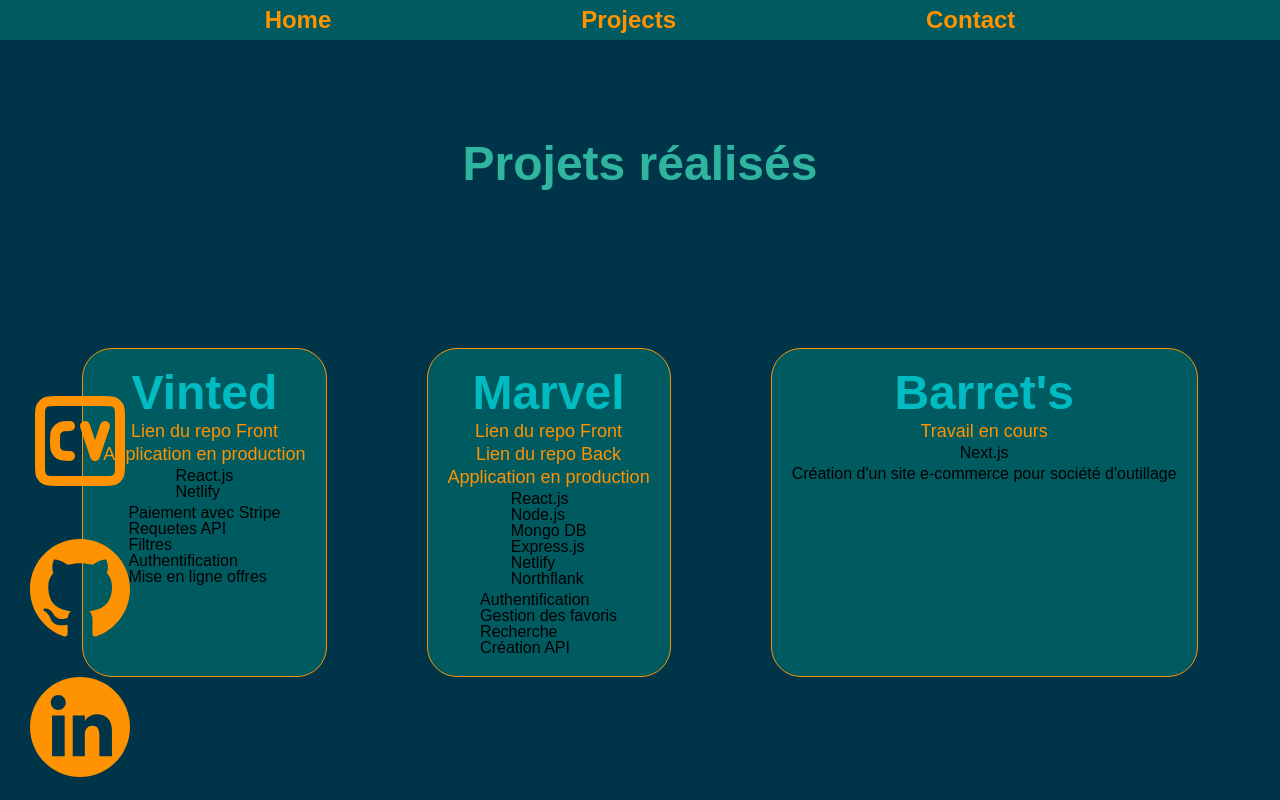
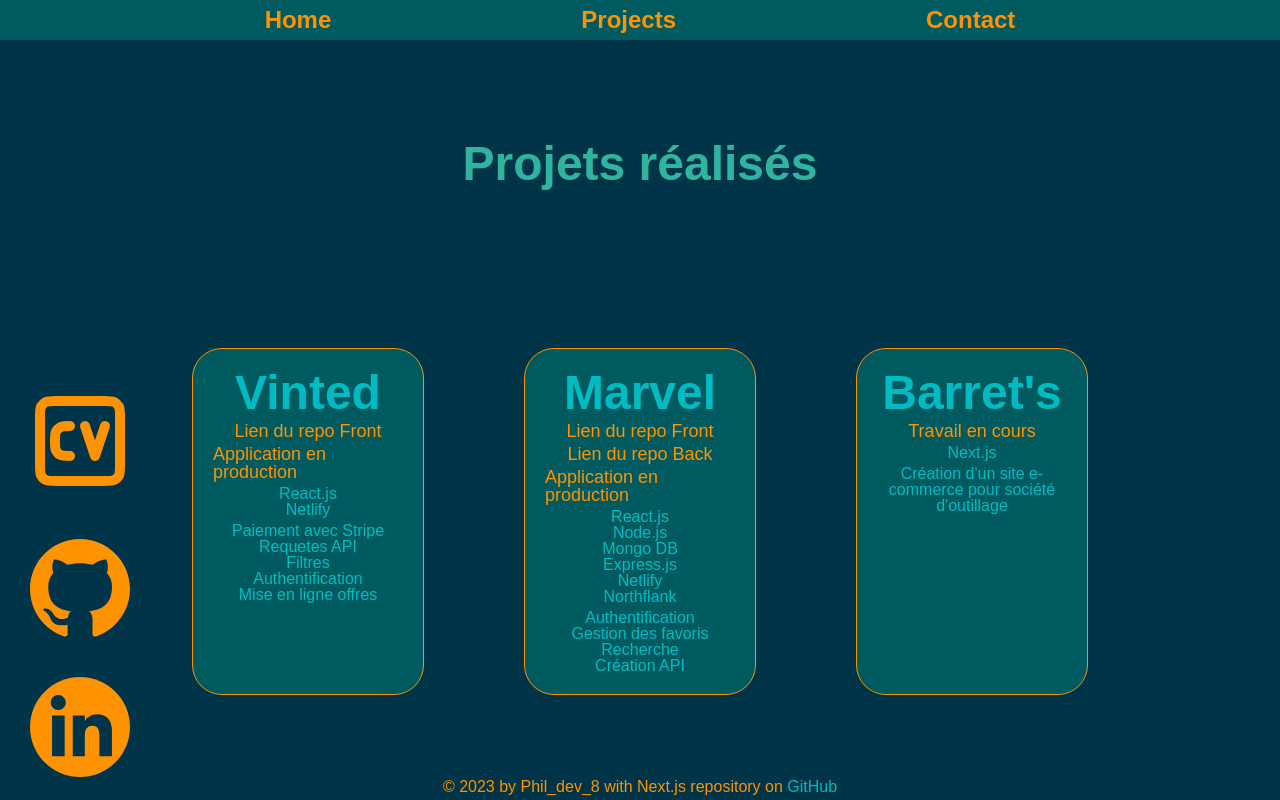
Before and after one commit to Phil-dev8/portfolio-nextJS, a Next.js app: page /projects in a window 1280 px wide. Built offline with nearby package versions, Linux system fonts and the light colour scheme; a web font is replaced by a local one.

Commit message:
ajout footer dans layout.js

```diff
--- /dev/null
+++ b/app/components/Footer/Footer.jsx
@@ -0,0 +1,13 @@
+import React from "react";
+import styles from "../../styles/Footer.module.scss";
+// import Link from "next/link";
+
+function Footer() {
+  return (
+    <footer className={styles.footer}>
+      © 2023 by Phil_dev_8 with Next.js repository on <span>GitHub</span>
+    </footer>
+  );
+}
+
+export default Footer;
--- a/app/components/ProjectCard/ProjectCard.jsx
+++ b/app/components/ProjectCard/ProjectCard.jsx
@@ -48,14 +48,18 @@
             ) : (
               <p className={styles.progress}>Travail en cours</p>
             )}
-            <ul>
+            <ul className={styles.ul}>
               {project.technos.map((techno, index) => (
-                <li key={index}>{techno}</li>
+                <li className={styles.li} key={index}>
+                  {techno}
+                </li>
               ))}
             </ul>
-            <ul>
+            <ul className={styles.ul}>
               {project.description.map((desc, index) => (
-                <li key={index}>{desc}</li>
+                <li className={styles.li} key={index}>
+                  {desc}
+                </li>
               ))}
             </ul>
           </div>
--- a/app/layout.js
+++ b/app/layout.js
@@ -2,6 +2,7 @@
 import { Georama } from "next/font/google";
 import Header from "./components/Header/Header";
 import Socials from "./components/Socials/Socials";
+import Footer from "./components/Footer/Footer";
 
 const georama = Georama({ subsets: ["latin"] });
 
@@ -17,6 +18,7 @@
         <Header />
         {children}
         <Socials />
+        <Footer />
       </body>
     </html>
   );
--- /dev/null
+++ b/app/styles/Footer.module.scss
@@ -0,0 +1,14 @@
+@import "variables";
+
+.footer {
+  padding: 5px;
+  position: fixed;
+  bottom: 0;
+  left: 0;
+  right: 0;
+  text-align: center;
+  color: $orange;
+  span {
+    color: $turquoise;
+  }
+}
--- a/app/styles/ProjectCard.module.scss
+++ b/app/styles/ProjectCard.module.scss
@@ -4,6 +4,7 @@
   display: flex;
   flex-direction: column;
   align-items: center;
+  width: 30%;
   margin-top: 10rem;
   padding: 20px;
   gap: 20px;
@@ -28,6 +29,7 @@
       color: $orange;
       font-size: $fsm;
       font-weight: $classic;
+      // font-style: italic;
       @include link-transition;
       &:hover {
         color: $turquoise;
@@ -38,5 +40,16 @@
       font-size: $fsm;
       font-weight: $classic;
     }
+    .ul {
+      display: flex;
+      flex-direction: column;
+
+      .li {
+        font-size: $fsl;
+        font-weight: $classic;
+        text-align: center;
+        color: $turquoise;
+      }
+    }
   }
 }
--- a/app/styles/Projects.module.scss
+++ b/app/styles/Projects.module.scss
@@ -12,4 +12,6 @@
   display: flex;
   gap: 100px;
   justify-content: center;
+  margin: 0 auto;
+  width: 70%;
 }
--- a/app/styles/_variables.scss
+++ b/app/styles/_variables.scss
@@ -10,7 +10,7 @@
 $fsb: 48px;
 $fst: 24px;
 $fsm: 18px;
-$fsl: 12px;
+$fsl: 16px;
 
 /*FONT-WEIGHT*/
 
```
